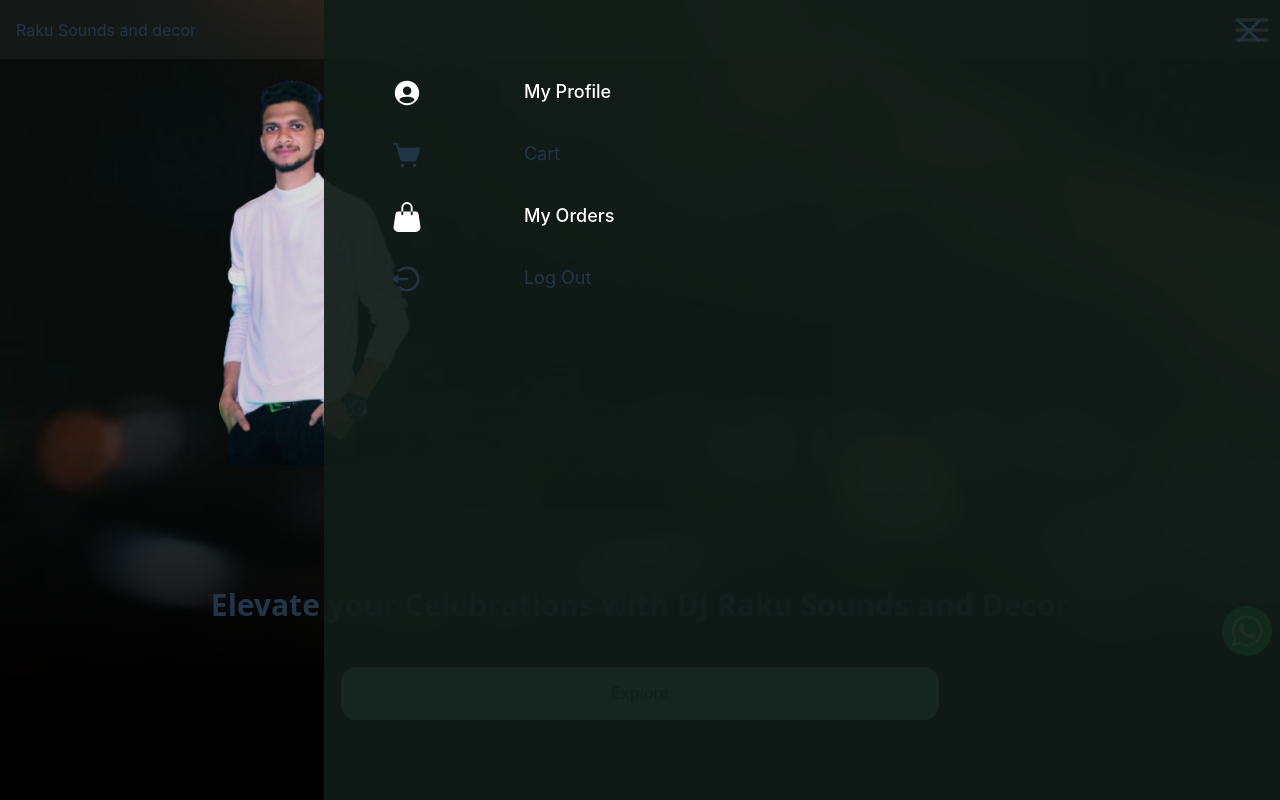
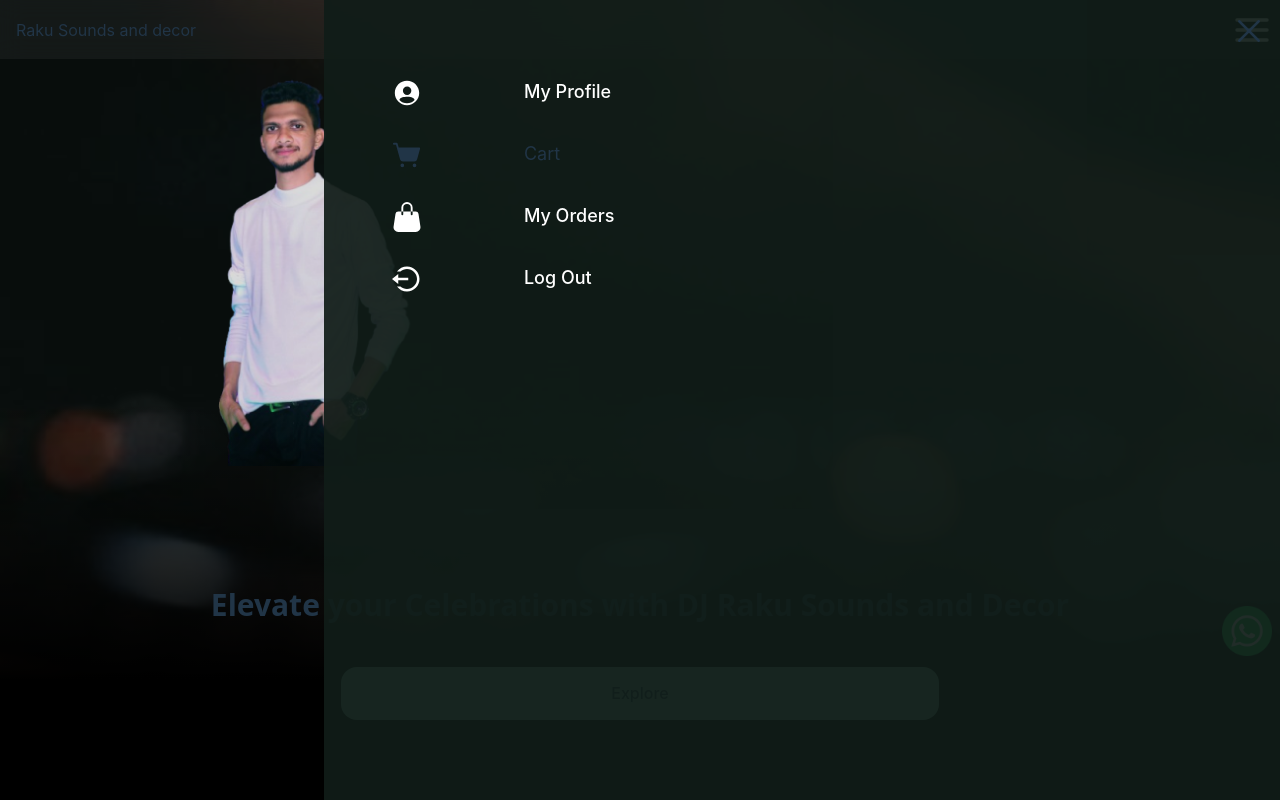
Before and after one commit to Naresh-chandanbatve/decor, a React (Vite) app: page / in a window 1280 px wide. Both pictures are taken after a click on the icon 1252 px from the left and 29 px from the top of the page. Shown: the top 800 px of the page. Built offline with nearby package versions, Linux system fonts and the light colour scheme.

Commit message:
addserv
Signed-off-by: Naresh <chandanbatven@gmail.com>

```diff
--- a/src/components/AddService.jsx
+++ b/src/components/AddService.jsx
@@ -23,13 +23,13 @@ function AddService() {
   return (
     <>
       <div className="flex flex-row w-screen bg-[#17201E] bg-opacity-[72%]">
-        {" "}
-        <ChevronLeftIcon
+      <Link to="/" style={{ color: 'white' }}><ChevronLeftIcon
           viewBox="8 0 30 30"
           boxSize={60}
           float={"left"}
           className="mx-[2.4rem] mt-[2vh]"
         />
+        </Link>
       </div>
 
       <div>
--- a/src/components/LandingPage/SideBar.jsx
+++ b/src/components/LandingPage/SideBar.jsx
@@ -35,14 +35,14 @@ function Sidebar({ toggleNav }) {
         />
         <div className="text-lg mx-[4vw]">My Orders</div>
       </Link>
-      <div className="flex flex-row my-3 mx-4 rounded-xl py-1 hover:bg-[#6ca18f] hover:bg-opacity-[49%]">
+      <Link to="/myorders" style={{ color: 'white' }} className="flex flex-row my-3 mx-4 rounded-xl py-1 hover:bg-[#6ca18f] hover:bg-opacity-[49%]">
         <Icon
           boxSize={30}
           as={RiLogoutCircleLine}
           className="justify-self-start mx-[4vw]"
         />
         <div className="text-lg mx-[4vw]">Log Out</div>
-      </div>
+      </Link>
     </div>
   );
 }
--- a/src/pages/LandingPage.jsx
+++ b/src/pages/LandingPage.jsx
@@ -78,7 +78,7 @@ function LandingPage() {
       id: 2,
       title: "Item 2",
       price: "This is description 2",
-      imagePath: "../src/assets/dj.webp",
+      imagePath: "/assets/dj-BPce03oC.png",
     },
     ,
     {
```
Also changed, not shown: src/assets/dj.png (renamed from src/assets/dj.webp).
